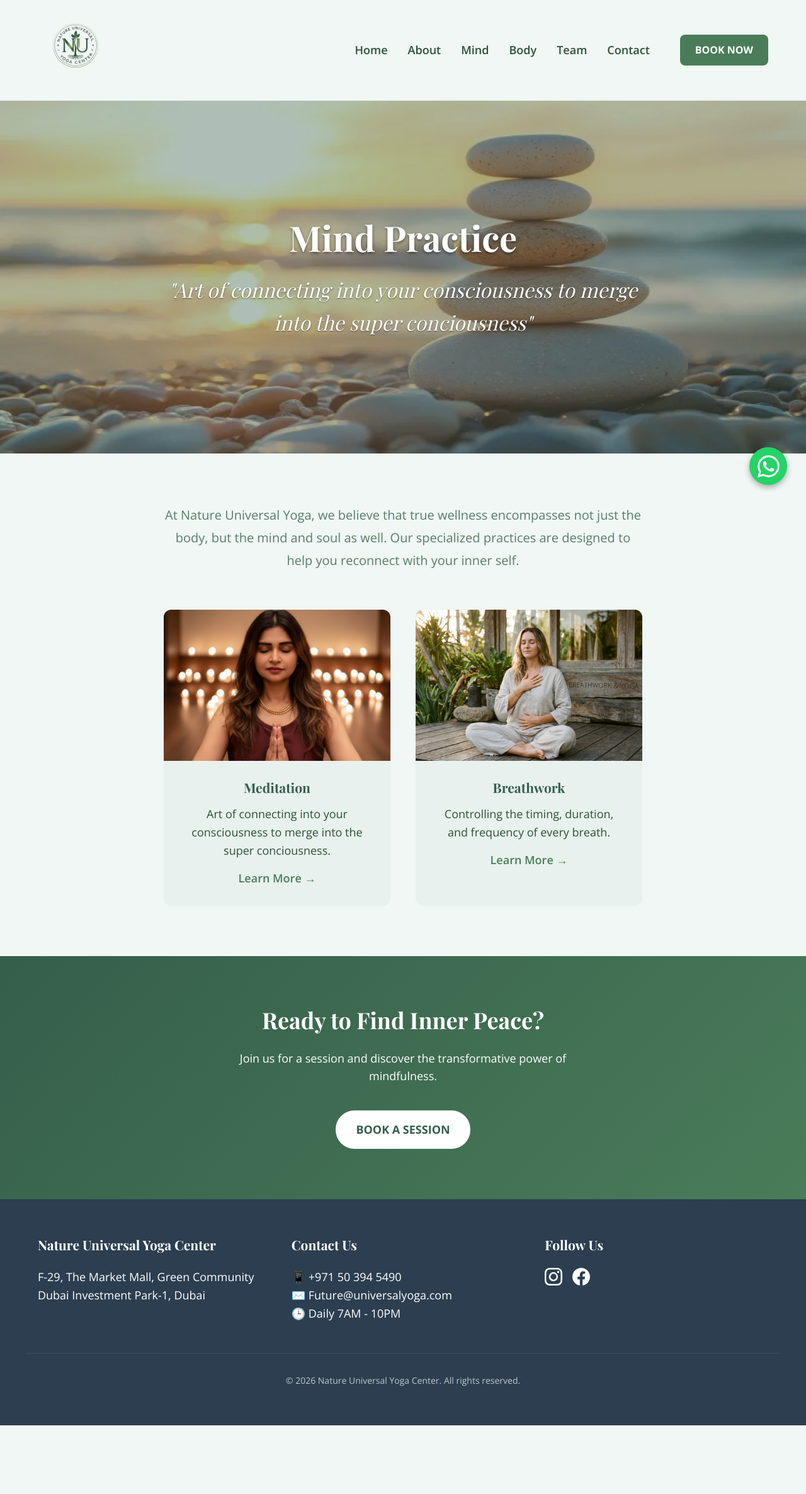
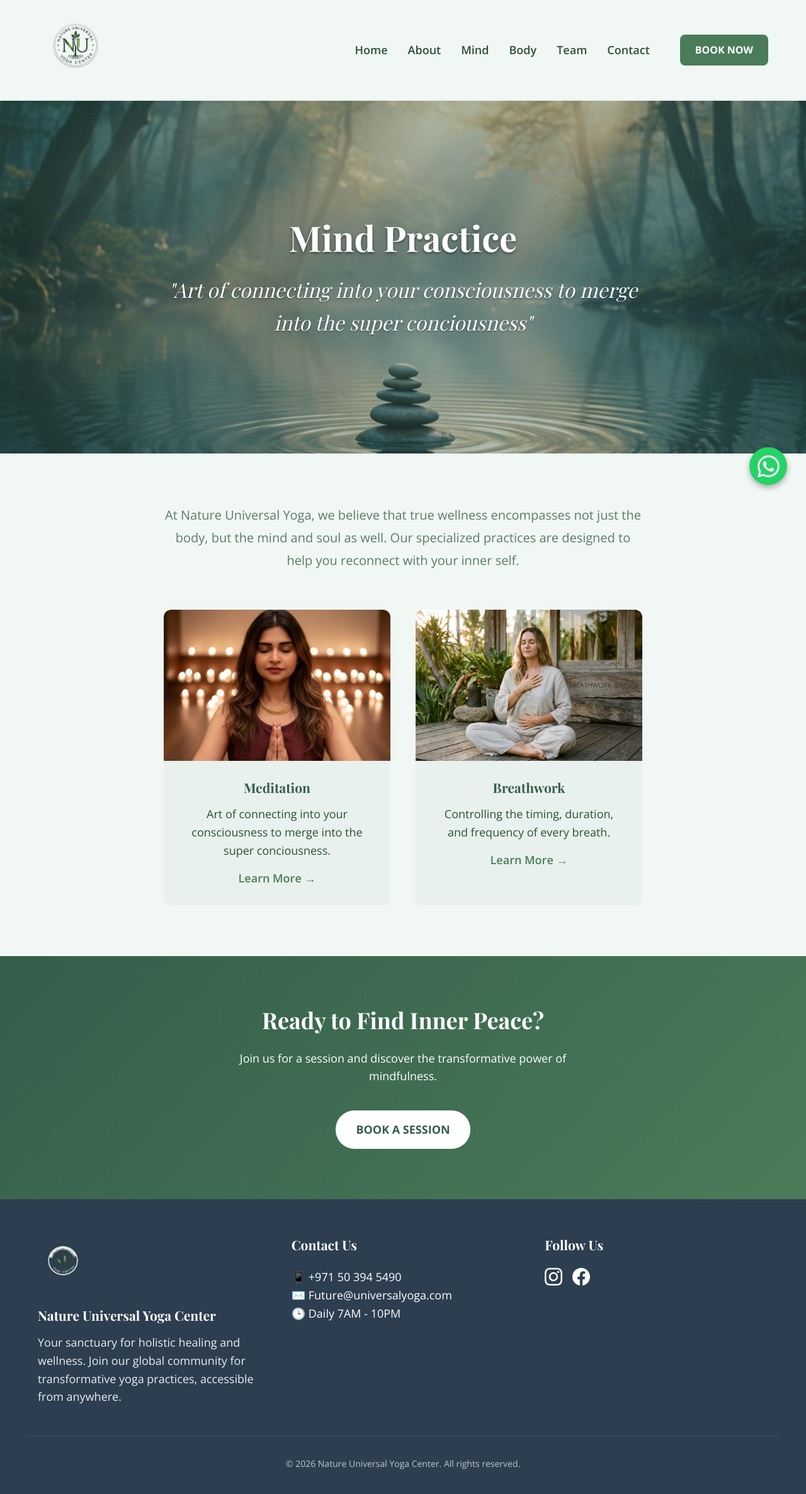
Before and after one commit to Fazilfazi991/yogafinal, a React (Vite) app: page /mind in a window 1280 px wide. Shown: the top 2372 px of the page at 63% size. Before the commit the page ends 2263 px from the top, so only its background shows below. Built offline with nearby package versions, Linux system fonts and the light colour scheme; a web font is replaced by a local one.

Commit message:
Revert Mind Page hero image and update footer with logo and mission

```diff
--- a/src/components/Footer.tsx
+++ b/src/components/Footer.tsx
@@ -5,9 +5,11 @@ const Footer: React.FC = () => {
         <footer className="section" style={{ backgroundColor: '#2C3E50', color: '#FFFFFF', padding: '60px 0' }}>
             <div className="container" style={{ display: 'grid', gridTemplateColumns: 'repeat(auto-fit, minmax(280px, 1fr))', gap: '3rem' }}>
                 <div>
-                    <h3 style={{ color: '#FFFFFF', marginBottom: '1.5rem' }}>Nature Universal Yoga Center</h3>
-                    <p>F-29, The Market Mall, Green Community</p>
-                    <p>Dubai Investment Park-1, Dubai</p>
+                    <img src="/logo-new.png" alt="Nature Universal Yoga Center" style={{ height: '80px', width: 'auto', marginBottom: '1.5rem' }} />
+                    <h3 style={{ color: '#FFFFFF', marginBottom: '1rem' }}>Nature Universal Yoga Center</h3>
+                    <p style={{ lineHeight: '1.6', opacity: 0.9 }}>
+                        Your sanctuary for holistic healing and wellness. Join our global community for transformative yoga practices, accessible from anywhere.
+                    </p>
                 </div>
                 <div>
                     <h3 style={{ color: '#FFFFFF', marginBottom: '1.5rem' }}>Contact Us</h3>
--- a/src/pages/MindPage.tsx
+++ b/src/pages/MindPage.tsx
@@ -9,9 +9,8 @@ const MindPage: React.FC = () => {
             {/* Hero Section */}
             {/* Hero Section */}
             <section className="page-hero" style={{
-                backgroundImage: 'url(/mind-hero-new.jpg)',
-                height: '70vh',
-                backgroundSize: '100% 100%'
+                backgroundImage: 'url(/mind-hero.png)',
+                height: '70vh'
             }}>
                 <div className="page-hero-overlay" style={{ backgroundColor: 'rgba(53, 94, 75, 0.4)' }}></div>
                 <div className="container page-hero-content">
```
